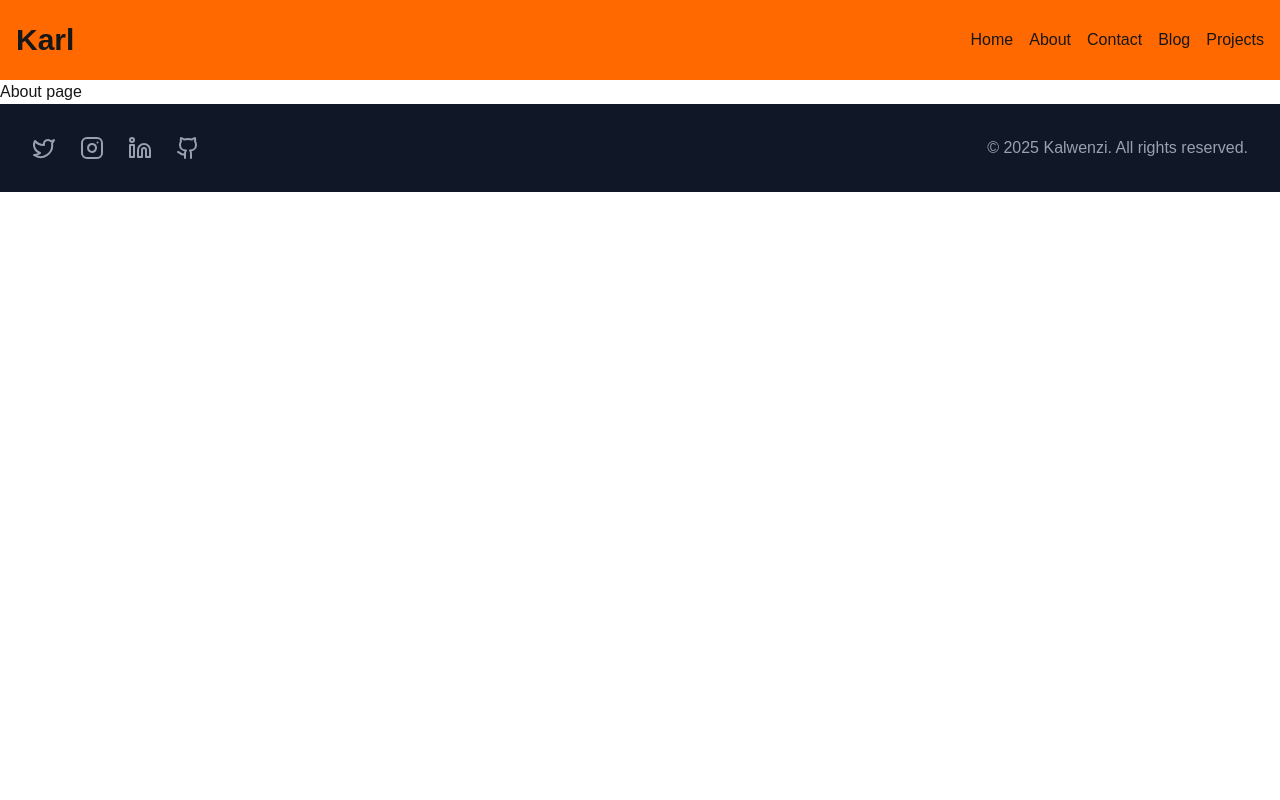
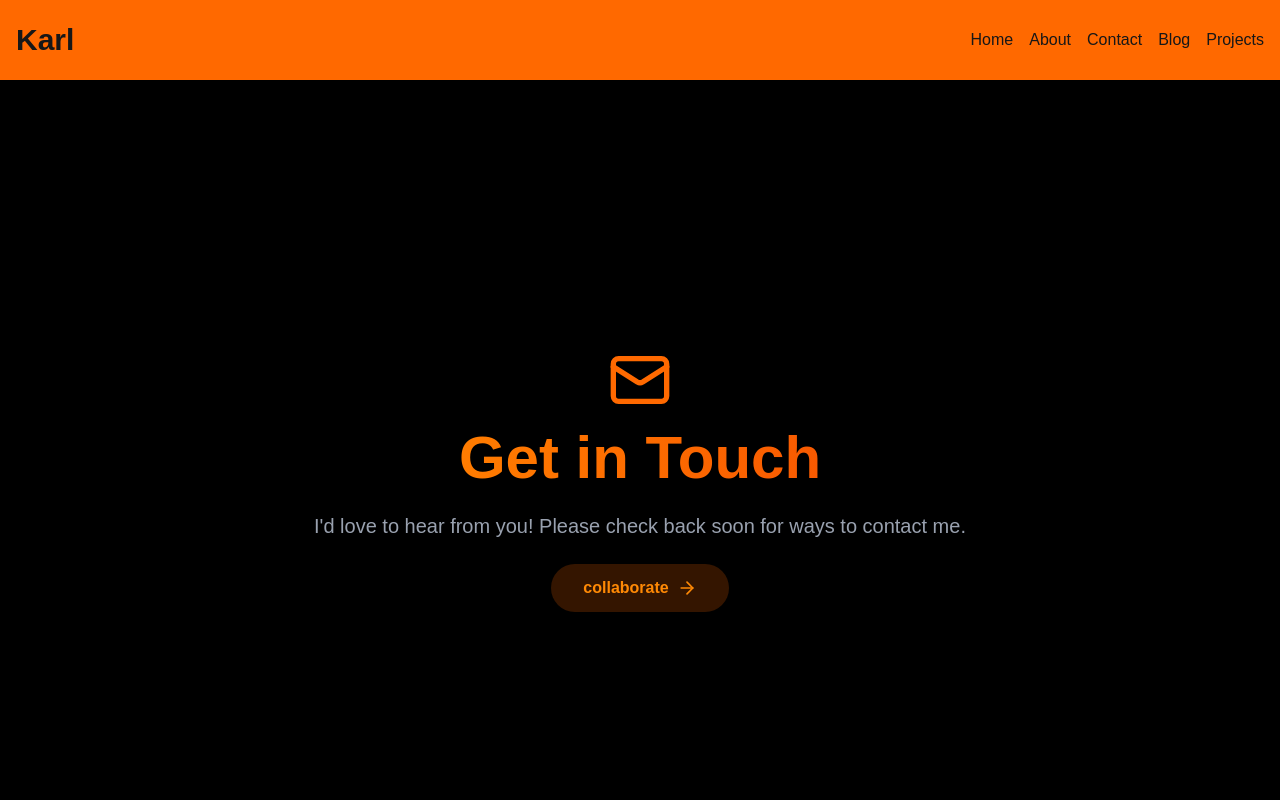
Before and after one commit to Captain-Carl-Larc/carlwenzi, a Next.js app: page /Contact in a window 1280 px wide. Shown: the top 800 px of the page. Built offline with nearby package versions, Linux system fonts and the light colour scheme.

Commit message:
contact page update

```diff
--- a/app/Contact/page.tsx
+++ b/app/Contact/page.tsx
@@ -1,9 +1,40 @@
-function Contact() {
+'use client'
+import React, { FC } from 'react';
+import { Mail, ArrowRight } from 'lucide-react';
+
+interface ContactProps { }
+
+const Contact: FC<ContactProps> = () => {
     return (
-        <h1>
-            About page
-        </h1>
-     );
-}
+        <div className="min-h-screen bg-black text-white flex flex-col items-center justify-center p-4">
+            <div className="max-w-3xl text-center space-y-6">
+                <div className="w-16 h-16 mx-auto text-orange-500 mb-4 flex items-center justify-center">
+                    {/* Mail Icon */}
+                    <Mail className="w-16 h-16" />
+                </div>
+                <h1 className="text-4xl sm:text-6xl font-bold bg-clip-text text-transparent bg-gradient-to-r from-orange-400 to-orange-600">
+                    Get in Touch
+                </h1>
+                <p className="text-gray-400 text-lg sm:text-xl">
+                    I'd love to hear from you!  Please check back soon for ways to contact me.
+                </p>
+                <a
+                    href="https://github.com/Captain-Carl-Larc/carlwenzi"
+                    className="bg-orange-500/20 text-orange-400 hover:bg-orange-500/30 hover:text-orange-300 border-orange-500/50
+                                transition-colors duration-300 px-8 py-3 rounded-full font-semibold shadow-lg focus:ring-2 focus:ring-orange-500 inline-flex items-center"
+                >
+                    collaborate
+                    <ArrowRight className="ml-2 w-5 h-5" />
+                </a>
+            </div>
+            {/* <style jsx global>{`
+                body {
+                    margin: 0;
+                    padding: 0;
+                }
+            `}</style> */}
+        </div>
+    );
+};
 
 export default Contact;
```
